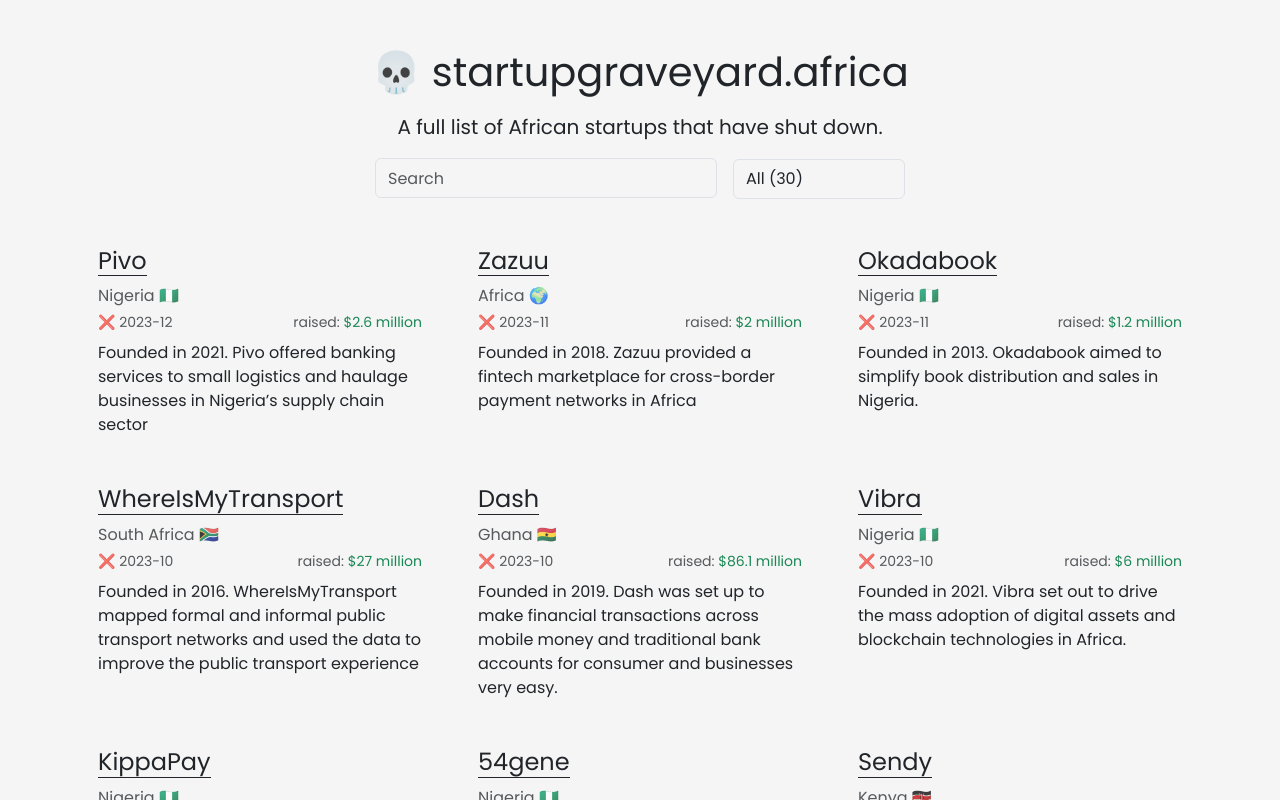
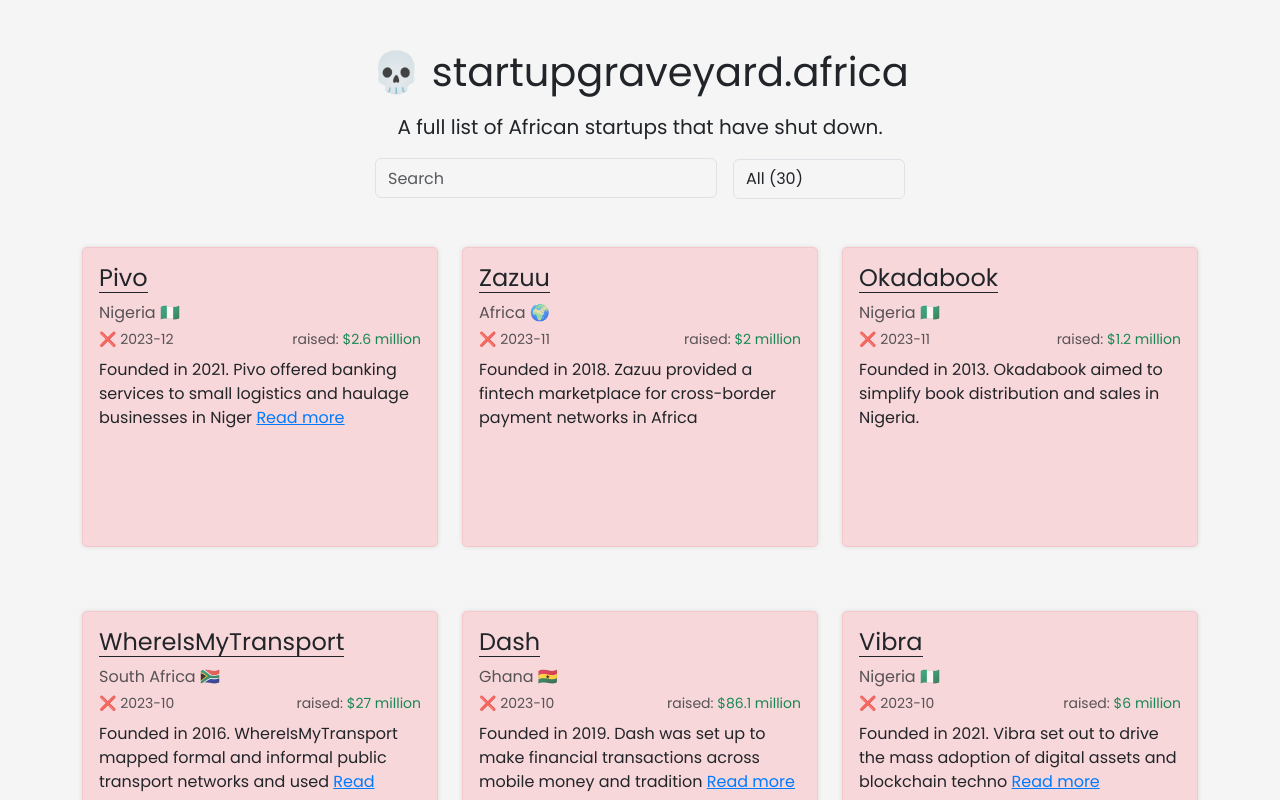
Before and after one commit to slightlynerd/startupgraveyard.africa, a Vue app: page / in a window 1280 px wide. Shown: the top 800 px of the page. Built offline with nearby package versions, Linux system fonts and the light colour scheme.

Commit message:
uiFix: modified the startup bio cards and added a search not-found component

```diff
--- a/src/components/app-shell.vue
+++ b/src/components/app-shell.vue
@@ -14,7 +14,12 @@
 
     <section>
       <div class="row">
-        <startup-list :list="computedStartups" />
+        <template v-if="computedStartups.length > 0">
+          <startup-list :list="computedStartups" />
+        </template>
+        <template v-else>
+          <not-found />
+        </template>
       </div>
     </section>
   </main>
@@ -32,6 +37,7 @@
 // components
 import StartupListFilters from '@/components/startup-list-filters.vue';
 import StartupList from '@/components/startup-list.vue';
+import NotFound from '@/components/not-found.vue';
 
 // models
 import { Category, ICategory, IStartup } from '@/models';
@@ -40,7 +46,8 @@
   name: 'AppShell',
   components: {
     StartupListFilters,
-    StartupList
+    StartupList,
+    NotFound
   },
   setup() {
     // common
--- /dev/null
+++ b/src/components/not-found.vue
@@ -0,0 +1,40 @@
+<template>
+  <div class="not-found-container">
+    <h2 class="text-center">No Results Found</h2>
+    <p class="text-center">
+      Sorry, we couldn't find any results matching your criteria.
+    </p>
+  </div>
+</template>
+
+<script lang="ts">
+import { defineComponent } from 'vue';
+
+export default defineComponent({
+  name: 'NotFound'
+});
+</script>
+
+<style scoped>
+.not-found-container {
+  display: flex;
+  flex-direction: column;
+  justify-content: center;
+  align-items: center;
+  margin: 2rem auto;
+  padding: 3rem 1.5rem;
+  text-align: center;
+  background-color: #f8d7da;
+  border: 1px solid #f5c6cb;
+  border-radius: 5px;
+}
+
+.not-found-container h2 {
+  color: #721c24;
+}
+
+.not-found-container p {
+  color: #721c24;
+  margin-top: 10px;
+}
+</style>
--- a/src/components/startup-bio.vue
+++ b/src/components/startup-bio.vue
@@ -1,6 +1,6 @@
 <template>
-  <div class="px-md-3">
-    <div>
+  <div>
+    <div class="startup-card">
       <a target="_blank" :href="startup.newsSource">
         <h2 class="h4">{{ startup.name }}</h2>
       </a>
@@ -17,7 +17,12 @@
       </div>
       <p class="mt-2">
         Founded in {{ startup.founded }}.
-        {{ startup.description }}
+        {{ truncatedDescription }}
+        <span v-if="showReadMoreLink">
+          <a class="read-more-link" :href="startup.newsSource" target="_blank"
+            >Read more</a
+          >
+        </span>
       </p>
     </div>
   </div>
@@ -36,13 +41,51 @@
       type: Object as () => IStartup,
       required: true
     }
-  }
+  },
+  data() {
+    return {
+      showReadMoreLink: false,
+      truncatedDescription: '',
+    };
+  },
+  watch: {
+    'startup.description': 'truncateDescription',
+  },
+  mounted() {
+    this.truncateDescription();
+  },
+  methods: {
+    truncateDescription() {
+      const maxLength = 80;
+      this.showReadMoreLink = this.startup.description.length > maxLength;
+      this.truncatedDescription = this.startup.description.slice(0, maxLength);
+    },
+  },
 });
 </script>
 
 <style lang="scss" scoped>
+.startup-card {
+  padding: 1rem;
+  margin-bottom: 1rem;
+  border-radius: 5px;
+  background-color: #f8d7da;
+  border: 1px solid #f5c6cb;
+  box-shadow: 0 0 5px rgba(0, 0, 0, 0.1);
+  height: 300px;
+}
 .h4 {
   display: inline-block;
   border-bottom: 1px solid;
 }
+
+.read-more-link {
+  color: #007bff;
+  cursor: pointer;
+  text-decoration: underline;
+}
+
+.read-more-link:hover {
+  text-decoration: none;
+}
 </style>
--- a/src/components/startup-list.vue
+++ b/src/components/startup-list.vue
@@ -1,5 +1,10 @@
 <template>
-  <div v-for="(item, index) in list" :key="index" class="col-md-4 mt-5">
+  <div
+    v-for="(item, index) in list"
+    :key="index"
+    class="
+    startup-container mt-5 col-12 col-sm-6 col-md-5 col-lg-4
+    ">
     <startup-bio :startup="item" />
   </div>
 </template>
@@ -26,3 +31,9 @@
   }
 });
 </script>
+
+<style lang="scss" scoped>
+.startup-container {
+  margin: auto;
+}
+</style>
```
